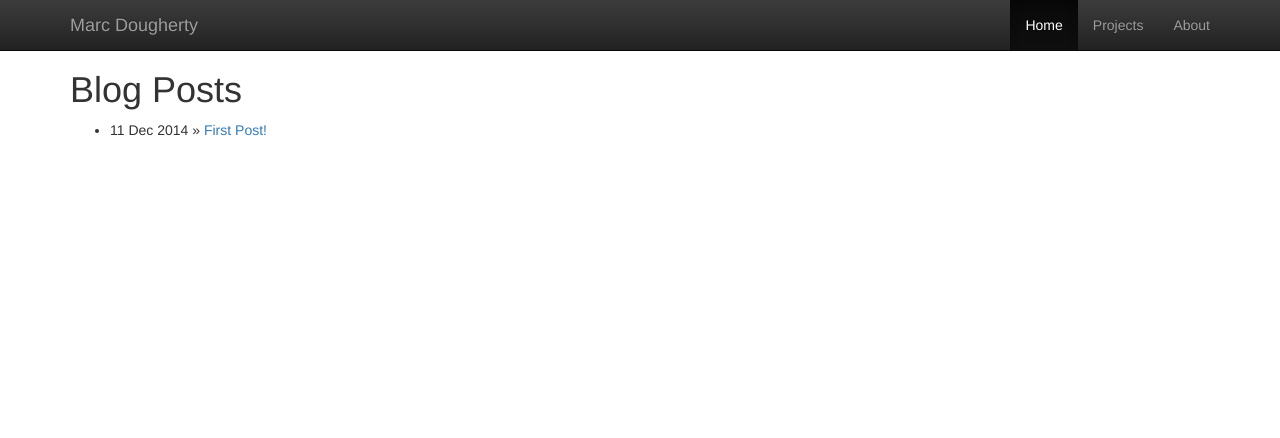
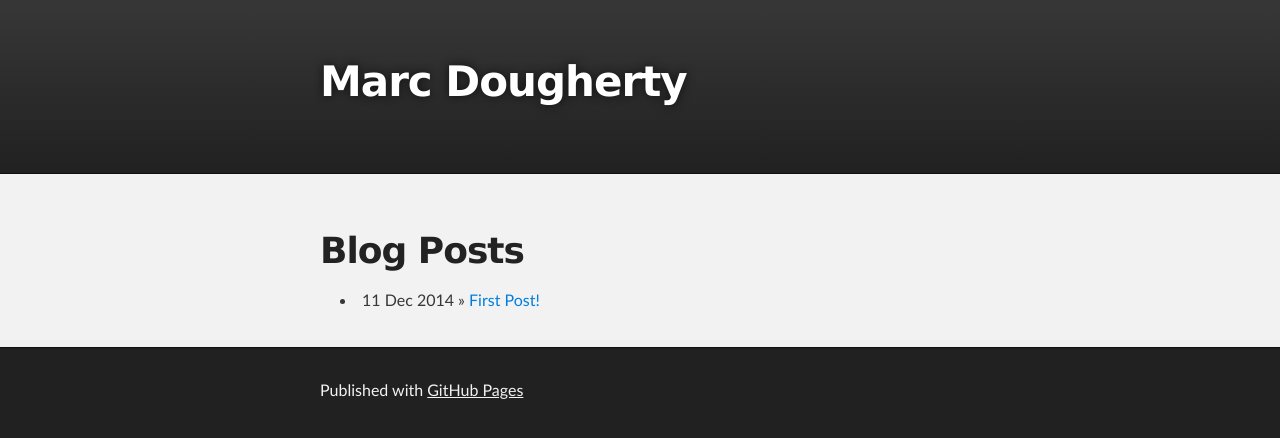
Before and after one commit to marcdougherty/marcdougherty.github.io, a Jekyll site: the page built from index.html, in a window 1280 px wide. Shown: the top 438 px of the page. Built offline with Jekyll 4.4.1, drawn with Linux system fonts in a browser that asks for light colours; Markdown is read by kramdown in place of the engine named in the settings; part of the change alters nothing that is shown.

Commit message:
add some defaults, fix stock layout references.

```diff
--- a/_config.yml
+++ b/_config.yml
@@ -1,3 +1,10 @@
 name: Marc Dougherty
 markdown: redcarpet
 permalink: none
+
+defaults:
+  -
+    scope:
+      path: "" #Empty scope applies to all.
+    values:
+      layout: stock
--- a/_layouts/stock.html
+++ b/_layouts/stock.html
@@ -4,11 +4,11 @@
   <head>
     <meta charset='utf-8' />
     <meta http-equiv="X-UA-Compatible" content="chrome=1" />
-    <meta name="description" content="Muncus.github.io : " />
+    <meta name="description" content="{{ site.name }}" />
 
-    <link rel="stylesheet" type="text/css" media="screen" href="css/stock.css">
+    <link rel="stylesheet" type="text/css" media="screen" href="/css/stock.css">
 
-    <title>Muncus.github.io</title>
+    <title>{{ site.name }}:{{ page.title }}</title>
   </head>
 
   <body>
@@ -16,8 +16,9 @@
     <!-- HEADER -->
     <div id="header_wrap" class="outer">
         <header class="inner">
-          <h1 id="project_title">Muncus.github.io</h1>
-          <h2 id="project_tagline"></h2>
+
+          <h1 id="project_title">{{ site.name }}</h1>
+          <h2 id="project_tagline">{{ site.tagline }}</h2>
 
         </header>
     </div>
--- a/index.html
+++ b/index.html
@@ -1,6 +1,6 @@
 ---
-layout: bootstrap
 title: Your New Jekyll Site
+layout: stock
 ---
 
 <div id="home">
```
Also changed, not shown: 1 other file.
